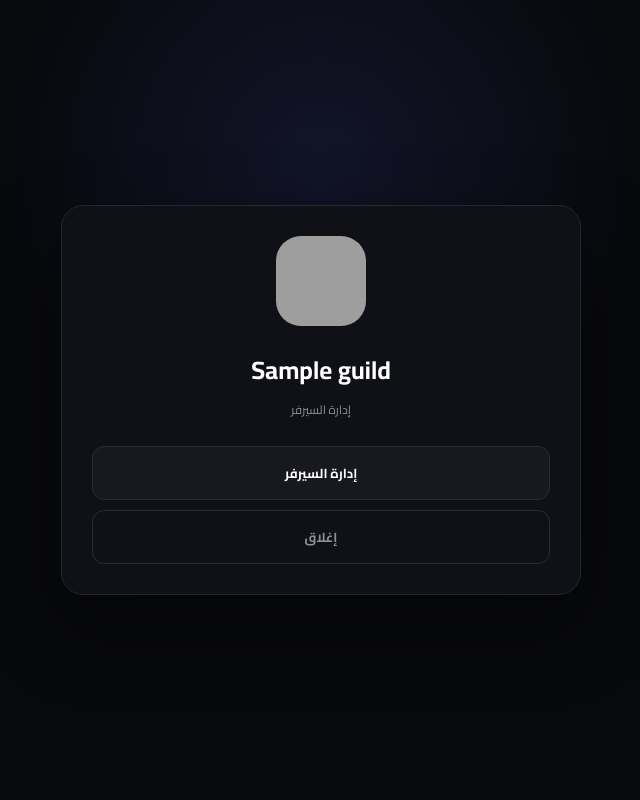
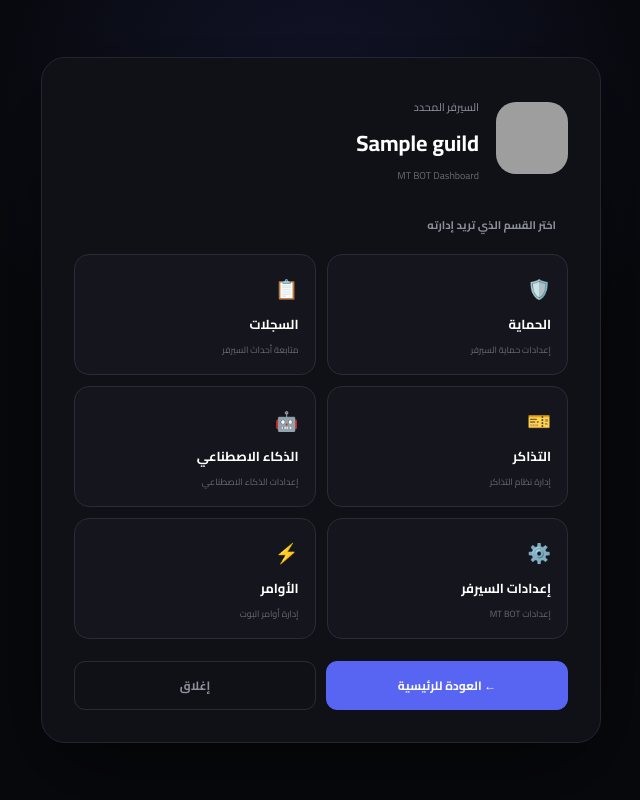
Before and after one commit to dahomaq35-afk/Liver, a Flask app: template templates/server.html in a window 1280 px wide. Shown: the whole page, without its empty margins (319-959 px from the left). Run offline with Flask 3, Linux system fonts and the light colour scheme; the template is opened without the code that fills it: most values are stand-ins (such as "Sample title", 1, 10 or a date in 2020); grey boxes are pictures that could not be loaded.

Commit message:
Update server.html

```diff
--- a/templates/server.html
+++ b/templates/server.html
@@ -2,109 +2,302 @@
 <html lang="ar" dir="rtl">
 
 <head>
+
     <meta charset="UTF-8">
-    <meta name="viewport" content="width=device-width, initial-scale=1.0">
 
-    <title>{{ guild.name }} — MT BOT</title>
+    <meta
+        name="viewport"
+        content="width=device-width, initial-scale=1.0"
+    >
 
-    <link rel="stylesheet"
-          href="{{ url_for('static', filename='style.css') }}">
+    <title>
+        {{ guild.name }} — MT BOT
+    </title>
 
-    <link href="https://fonts.googleapis.com/css2?family=Cairo:wght@400;500;600;700;800&display=swap"
-          rel="stylesheet">
+    <link
+        rel="stylesheet"
+        href="{{ url_for('static', filename='style.css') }}"
+    >
+
+    <link
+        href="https://fonts.googleapis.com/css2?family=Cairo:wght@400;500;600;700;800&display=swap"
+        rel="stylesheet"
+    >
 
     <style>
+
         .server-page {
             min-height: 100vh;
             display: flex;
             align-items: center;
             justify-content: center;
             padding: 25px;
+
             background:
                 radial-gradient(
-                    circle at 50% 20%,
-                    rgba(88, 101, 242, 0.12),
-                    transparent 35%
+                    circle at 50% 15%,
+                    rgba(88, 101, 242, 0.14),
+                    transparent 38%
                 ),
                 #08090d;
         }
 
+
         .server-panel {
-            width: min(520px, 100%);
+            width: min(560px, 100%);
+
             background: #101117;
+
             border: 1px solid #23252f;
-            border-radius: 22px;
-            padding: 30px;
-            text-align: center;
-            box-shadow: 0 30px 80px rgba(0, 0, 0, 0.45);
+
+            border-radius: 24px;
+
+            padding: 32px;
+
+            box-shadow:
+                0 30px 90px rgba(0, 0, 0, 0.5);
         }
 
+
+        .server-header {
+            display: flex;
+
+            align-items: center;
+
+            gap: 17px;
+
+            margin-bottom: 30px;
+        }
+
+
         .selected-server-icon {
-            width: 90px;
-            height: 90px;
-            margin: 0 auto 20px;
-            border-radius: 25px;
+            width: 72px;
+            height: 72px;
+
+            flex-shrink: 0;
+
+            border-radius: 20px;
+
             overflow: hidden;
+
             background: #20222d;
+
             display: flex;
+
             align-items: center;
             justify-content: center;
-            font-size: 30px;
+
+            font-size: 25px;
+
             font-weight: 800;
         }
+
 
         .selected-server-icon img {
             width: 100%;
             height: 100%;
+
             object-fit: cover;
         }
 
-        .server-panel h1 {
-            font-size: 25px;
-            margin-bottom: 5px;
+
+        .server-header-info {
+            min-width: 0;
         }
 
-        .server-panel p {
+
+        .server-header-info span {
             color: #8d909d;
-            font-size: 12px;
-            margin-bottom: 25px;
+
+            font-size: 11px;
         }
 
+
+        .server-header-info h1 {
+            font-size: 22px;
+
+            margin-top: 2px;
+
+            white-space: nowrap;
+
+            overflow: hidden;
+
+            text-overflow: ellipsis;
+        }
+
+
+        .server-header-info p {
+            color: #656874;
+
+            font-size: 10px;
+
+            margin-top: 2px;
+        }
+
+
+        .menu-title {
+            color: #8d909d;
+
+            font-size: 11px;
+
+            margin-bottom: 10px;
+        }
+
+
         .server-menu {
+            display: grid;
+
+            grid-template-columns: 1fr 1fr;
+
+            gap: 11px;
+        }
+
+
+        .server-option {
+            min-height: 90px;
+
+            border-radius: 15px;
+
+            border: 1px solid #292c38;
+
+            background: #15161d;
+
+            color: white;
+
+            font-family: inherit;
+
+            text-align: right;
+
+            padding: 16px;
+
+            cursor: pointer;
+
+            transition: 0.2s;
+
             display: flex;
+
             flex-direction: column;
+
+            justify-content: center;
+
+            gap: 5px;
+        }
+
+
+        .server-option:hover {
+            transform: translateY(-2px);
+
+            background: #1a1c27;
+
+            border-color: #5865f2;
+
+            box-shadow:
+                0 10px 30px rgba(88, 101, 242, 0.12);
+        }
+
+
+        .option-icon {
+            font-size: 19px;
+
+            color: #8992ff;
+        }
+
+
+        .option-title {
+            font-size: 13px;
+
+            font-weight: 700;
+        }
+
+
+        .option-description {
+            color: #656874;
+
+            font-size: 9px;
+        }
+
+
+        .server-actions {
+            margin-top: 22px;
+
+            display: flex;
+
             gap: 10px;
         }
 
-        .server-menu button {
-            width: 100%;
-            padding: 14px;
-            border-radius: 12px;
-            border: 1px solid #292c38;
-            background: #171820;
-            color: white;
+
+        .close-btn,
+        .back-btn {
+            flex: 1;
+
+            padding: 12px;
+
+            border-radius: 11px;
+
             font-family: inherit;
-            font-size: 13px;
+
+            font-size: 12px;
+
             font-weight: 700;
+
             cursor: pointer;
+
+            transition: 0.2s;
         }
 
-        .server-menu button:hover {
-            background: #5865f2;
-            border-color: #5865f2;
-        }
 
-        .server-menu .close-btn {
+        .close-btn {
+            border: 1px solid #292c38;
+
             background: transparent;
+
             color: #8d909d;
         }
 
-        .server-menu .close-btn:hover {
-            background: #1a1b22;
+
+        .close-btn:hover {
+            background: #191a21;
+
             color: white;
         }
+
+
+        .back-btn {
+            border: 1px solid #5865f2;
+
+            background: #5865f2;
+
+            color: white;
+        }
+
+
+        .back-btn:hover {
+            background: #4752c4;
+
+            border-color: #4752c4;
+        }
+
+
+        @media (max-width: 500px) {
+
+            .server-panel {
+                padding: 23px;
+            }
+
+            .server-menu {
+                grid-template-columns: 1fr;
+            }
+
+            .server-actions {
+                flex-direction: column;
+            }
+
+        }
+
     </style>
+
 </head>
+
 
 <body>
 
@@ -112,45 +305,224 @@
 
     <div class="server-panel">
 
-        <div class="selected-server-icon">
 
-            {% if guild.icon %}
+        <!-- معلومات السيرفر -->
 
-            <img
-                src="https://cdn.discordapp.com/icons/{{ guild.id }}/{{ guild.icon }}.png?size=256"
-                alt="{{ guild.name }}"
-            >
+        <div class="server-header">
 
-            {% else %}
 
-            {{ guild.name[0]|upper }}
+            <div class="selected-server-icon">
 
-            {% endif %}
+                {% if guild.icon %}
+
+                <img
+                    src="https://cdn.discordapp.com/icons/{{ guild.id }}/{{ guild.icon }}.png?size=256"
+                    alt="{{ guild.name }}"
+                >
+
+                {% else %}
+
+                {{ guild.name[0]|upper }}
+
+                {% endif %}
+
+            </div>
+
+
+            <div class="server-header-info">
+
+                <span>
+                    السيرفر المحدد
+                </span>
+
+                <h1>
+                    {{ guild.name }}
+                </h1>
+
+                <p>
+                    MT BOT Dashboard
+                </p>
+
+            </div>
 
         </div>
 
-        <h1>{{ guild.name }}</h1>
 
-        <p>إدارة السيرفر</p>
+        <!-- عنوان القائمة -->
+
+        <div class="menu-title">
+            اختر القسم الذي تريد إدارته
+        </div>
+
+
+        <!-- قائمة الإدارة -->
 
         <div class="server-menu">
 
-            <button onclick="alert('سيتم إضافة إعدادات السيرفر قريباً.')">
-                إدارة السيرفر
+
+            <button
+                class="server-option"
+                onclick="openSection('الحماية')"
+            >
+
+                <span class="option-icon">
+                    🛡️
+                </span>
+
+                <span class="option-title">
+                    الحماية
+                </span>
+
+                <span class="option-description">
+                    إعدادات حماية السيرفر
+                </span>
+
             </button>
+
+
+            <button
+                class="server-option"
+                onclick="openSection('السجلات')"
+            >
+
+                <span class="option-icon">
+                    📋
+                </span>
+
+                <span class="option-title">
+                    السجلات
+                </span>
+
+                <span class="option-description">
+                    متابعة أحداث السيرفر
+                </span>
+
+            </button>
+
+
+            <button
+                class="server-option"
+                onclick="openSection('التذاكر')"
+            >
+
+                <span class="option-icon">
+                    🎫
+                </span>
+
+                <span class="option-title">
+                    التذاكر
+                </span>
+
+                <span class="option-description">
+                    إدارة نظام التذاكر
+                </span>
+
+            </button>
+
+
+            <button
+                class="server-option"
+                onclick="openSection('الذكاء الاصطناعي')"
+            >
+
+                <span class="option-icon">
+                    🤖
+                </span>
+
+                <span class="option-title">
+                    الذكاء الاصطناعي
+                </span>
+
+                <span class="option-description">
+                    إعدادات الذكاء الاصطناعي
+                </span>
+
+            </button>
+
+
+            <button
+                class="server-option"
+                onclick="openSection('إعدادات السيرفر')"
+            >
+
+                <span class="option-icon">
+                    ⚙️
+                </span>
+
+                <span class="option-title">
+                    إعدادات السيرفر
+                </span>
+
+                <span class="option-description">
+                    إعدادات MT BOT
+                </span>
+
+            </button>
+
+
+            <button
+                class="server-option"
+                onclick="openSection('الأوامر')"
+            >
+
+                <span class="option-icon">
+                    ⚡
+                </span>
+
+                <span class="option-title">
+                    الأوامر
+                </span>
+
+                <span class="option-description">
+                    إدارة أوامر البوت
+                </span>
+
+            </button>
+
+
+        </div>
+
+
+        <!-- الأزرار السفلية -->
+
+        <div class="server-actions">
+
+            <button
+                class="back-btn"
+                onclick="window.location.href='/'"
+            >
+                ← العودة للرئيسية
+            </button>
+
 
             <button
                 class="close-btn"
-                onclick="window.location.href='/'"
+                onclick="window.close()"
             >
                 إغلاق
             </button>
 
         </div>
 
+
     </div>
 
 </div>
 
+
+<script>
+
+function openSection(section) {
+
+    alert(
+        "قسم " + section + " سيتم تفعيله في الخطوة القادمة."
+    );
+
+}
+
+</script>
+
+
 </body>
+
 </html>
```
